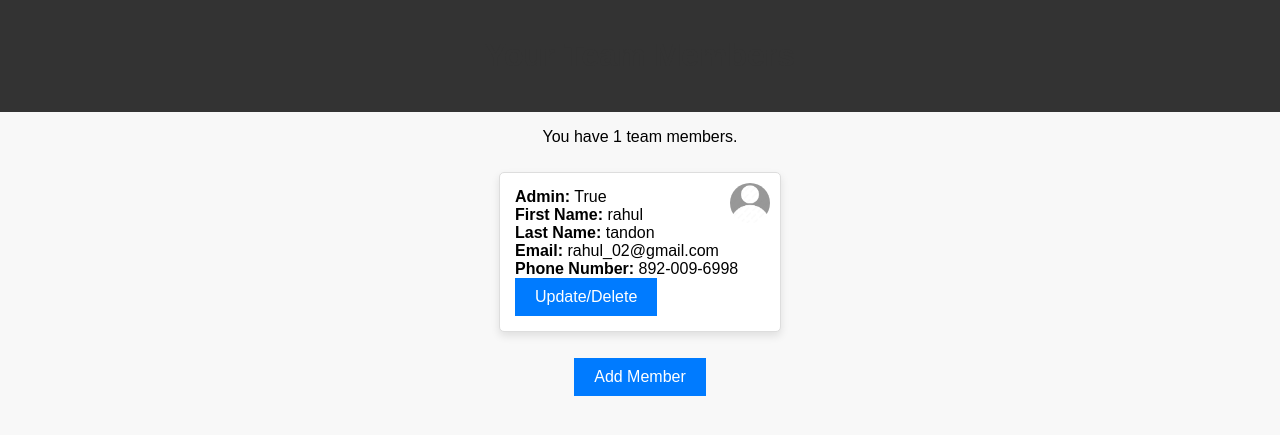
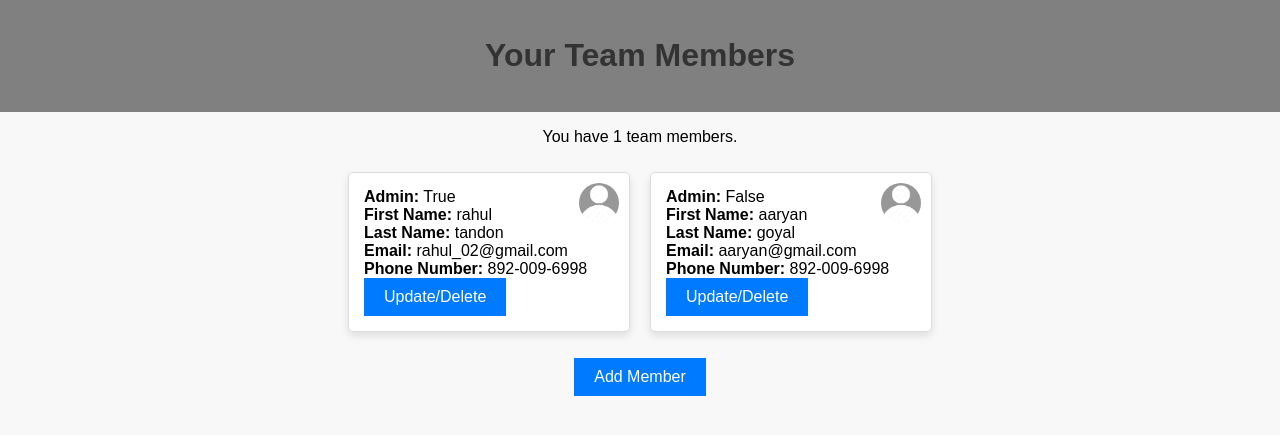
Before and after one commit to hydroxyhelium/instawork-demo, a Django app: page /teams/ in a window 1280 px wide. Shown: the top 435 px of the page. Run offline with Django 3.2, Linux system fonts and the light colour scheme; a user stored in the database is signed in; data comes from the database, SQL or seed files in the repository; both versions use the stored data as it was after the commit.

Commit message:
made changes to CSS, fixed downgrading privilage

```diff
--- a/instawork/teams/static/teams/list_view.css
+++ b/instawork/teams/static/teams/list_view.css
@@ -7,7 +7,7 @@
 }
 
 header {
-    background-color: #333;
+    background-color: gray;
     color: #fff;
     padding: 1em;
 }
@@ -66,3 +66,7 @@
 button:hover {
     background-color: #0056b3;
 }
+
+#heading{
+    color: white;
+}
--- a/instawork/teams/templates/teams/list_view.html
+++ b/instawork/teams/templates/teams/list_view.html
@@ -4,7 +4,7 @@
 <head>
     <meta charset="UTF-8">
     <meta name="viewport" content="width=device-width, initial-scale=1.0">
-    <title>Your Teams</title>
+    <title id="heading">Your Teams</title>
 </head>
 
 <body>
@@ -14,7 +14,7 @@
 
     <main>
         {% if team_members %}
-        <p>You have {{ team_members|length }} team members.</p>
+        <p>You have {{ team_members|length|add:"-1"  }} team members.</p>
         <ul>
             {% for member in team_members %}
             <li>
--- a/instawork/teams/templates/teams/login.html
+++ b/instawork/teams/templates/teams/login.html
@@ -1,6 +1,8 @@
 {% load static %}
 <link rel="stylesheet" type="text/css" href="{% static 'teams/list_view.css' %}">
-<h2>Login</h2>
+<header>
+    <h1>Login</h1>
+</header>
 <form method="post">
     {% csrf_token %}
     {{ form.as_p }}
--- a/instawork/teams/templates/teams/signup.html
+++ b/instawork/teams/templates/teams/signup.html
@@ -1,6 +1,8 @@
 {% load static %}
 <link rel="stylesheet" type="text/css" href="{% static 'teams/list_view.css' %}">
-<h2>Sign Up</h2>
+<header>
+    <h1>Sign Up</h1>
+</header>
 <form method="post">
     {% csrf_token %}
     {{ form.as_p }}
--- a/instawork/teams/templates/teams/teams_update_delete.html
+++ b/instawork/teams/templates/teams/teams_update_delete.html
@@ -6,10 +6,10 @@
     <meta name="viewport" content="width=device-width, initial-scale=1.0">
     <title>Update/Delete</title>
 </head>
+<header>
+  <h1>Update or Delete</h1>
+</header>
 <body>
-
-  <h2>Update or Delete</h2>
-
   {% if object %}
     <form method="post" action="{% url 'teams:teamprofile_update' pk=object.pk %}">
       {% csrf_token %}
--- a/instawork/teams/views.py
+++ b/instawork/teams/views.py
@@ -10,8 +10,6 @@
 from django.contrib.auth.mixins import UserPassesTestMixin
 
 from django.db import transaction
-
-
 from .utils import handle_admin_create,handle_nonadmin_create
 
 def generate_random_number_based_on_timestamp():
@@ -44,8 +42,10 @@
         try:
             user_team_profile = TeamProfile.objects.select_for_update().get(email_id=request.user.email)
             print(user_team_profile.team_id)
-            # Retrieve other team members with the same team_id
-            team_members = TeamProfile.objects.select_for_update().filter(team_id=user_team_profile.team_id).exclude(email_id=request.user.email)
+            if(user_team_profile.team_id != -1):
+                team_members = TeamProfile.objects.select_for_update().filter(team_id=user_team_profile.team_id)
+            else:
+                team_members = [user_team_profile]
         except Exception as e:
             print(e)
             pass
@@ -125,6 +125,10 @@
     def form_valid(self, form):
         existing_profiles = TeamProfile.objects.filter(email_id=self.request.user.email)[0]
         if((not existing_profiles.admin) and (form.cleaned_data['admin'])):
+            ## non-admin user trying to upgrade privilage
+            return self.form_invalid(form)
+        if((not existing_profiles.admin) and (self.get_object().admin) and (not form.cleaned_data['admin'])):
+            ## non-admin user trying to downgrade privilage
             return self.form_invalid(form)
 
         return super().form_valid(form)
@@ -213,6 +217,10 @@
         form = SignUpForm(request.POST)
         if form.is_valid():
             user = form.save()
+
+            update_values_original = {"team_id": -1, "first_name":user.first_name, "last_name":user.last_name,
+    "email_id": user.email, "phone_number": user.phone_number, "admin": True}
+            obj, created = TeamProfile.objects.get_or_create(defaults=update_values_original, **{"email_id": user.email})
             login(request, user)
             return redirect('teams:home')
     else:
```
Also changed, not shown: instawork/teams/utils.py (+7 -6 lines), instawork/db.sqlite3.
